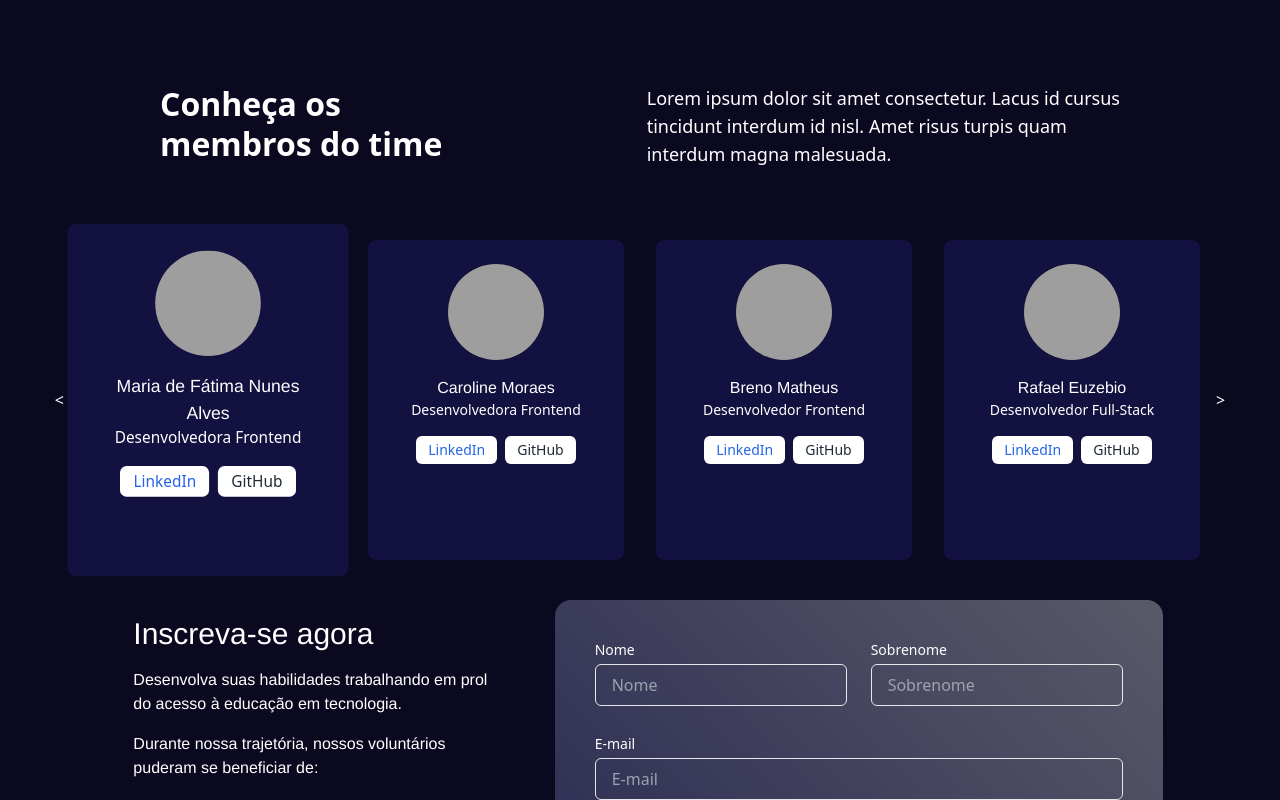
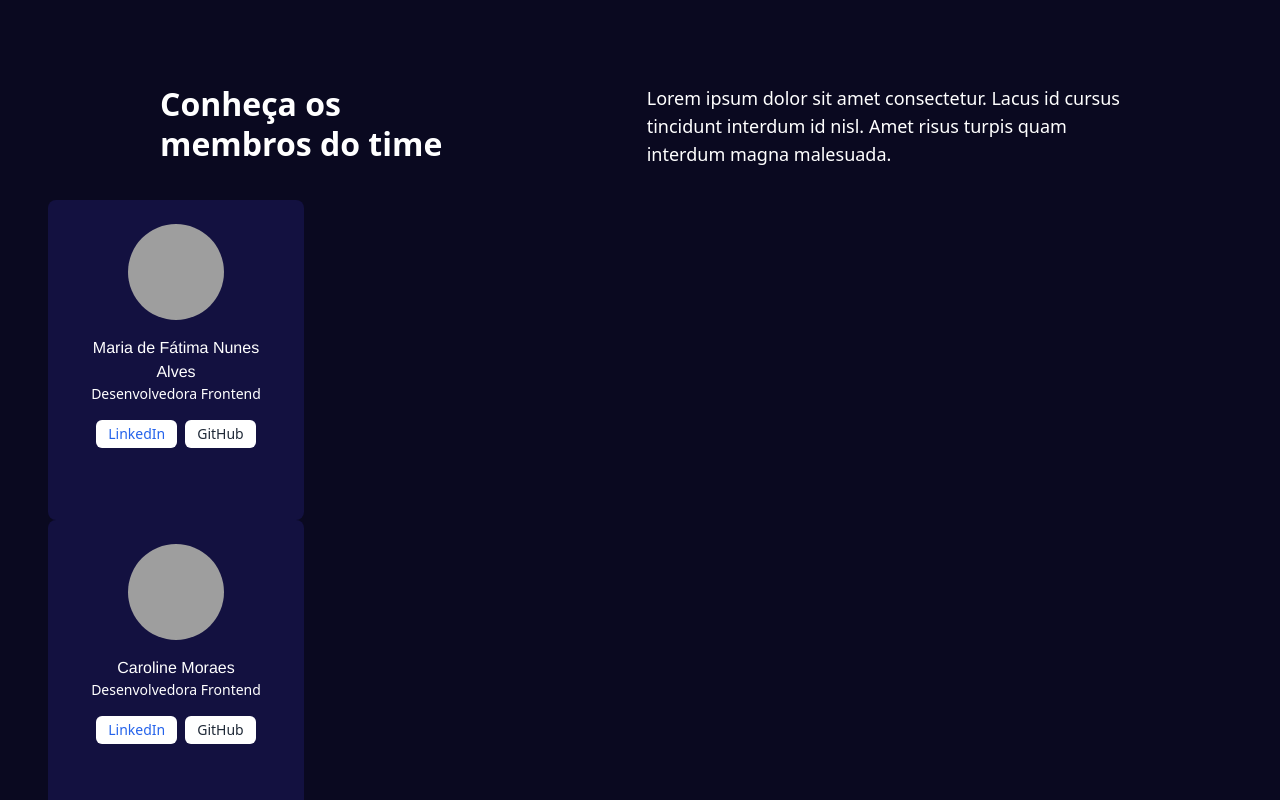
Before and after one commit to Projeto-FrontEnd-Fusion/vingadores-portifolio-colaborativo_, a React (Vite) app: page / in a window 1280 px wide. Shown: the part 678-1478 px from the top of the page. Built offline with nearby package versions, Linux system fonts and the light colour scheme; grey boxes are pictures that could not be loaded.

Commit message:
Remove lógica antiga do componente Carousel e ajusta MemberCard

```diff
--- a/src/App.tsx
+++ b/src/App.tsx
@@ -1,12 +1,11 @@
+import { QueryClient, QueryClientProvider } from '@tanstack/react-query';
 import "./App.css";
 import FormDescription from "./components/FormDescription/FormDescription";
-import Navbar from "./components/Navbar/Navbar";
-import SectionPresentation from "./components/SectionPresentation/SectionPresentation";
 import Forms from "./components/Forms/Forms";
 import MemberCard from './components/MemberCard/MemberCard';
 import MembersDescription from "./components/MembersDescription/MembersDescription";
-import Carousel from "./components/Carousel/Carousel";
-import { QueryClient, QueryClientProvider } from '@tanstack/react-query';
+import Navbar from "./components/Navbar/Navbar";
+import SectionPresentation from "./components/SectionPresentation/SectionPresentation";
 
 const members = [
   {
@@ -51,7 +50,7 @@ const members = [
 
 function App() {
   const queryClient = new QueryClient();
-  const totalCards = members.length;
+
 
   return (
     <QueryClientProvider client={queryClient}>
@@ -64,7 +63,7 @@ function App() {
           <SectionPresentation />
           <section className="">
             <MembersDescription />
-            <Carousel>
+
             {members.map((member) => (
               <MemberCard
                 key={member.name}
@@ -73,10 +72,10 @@ function App() {
                 role={member.role}
                 linkedin={member.linkedin}
                 github={member.github}
-                  totalCards={totalCards}
+
               />
             ))}
-            </Carousel>
+
           </section>
 
           <section className="w-full flex flex-col justify-center items-center gap-8 lg:flex-row lg:items-start">
--- a/src/components/Carousel/Carousel.tsx
+++ /dev/null
@@ -1,42 +0,0 @@
-import React, { useEffect, useState, ReactNode } from "react";
-
-type CarouselProps = {
-  children: []
-};
-
-const Carousel = ({ children }) => {
-  const items = React.Children.toArray(children)
-  const totalItems = React.Children.count(children)
-  const [currentIndex, setCurrentIndex] = useState(0);
-
-  const changeCard = (direction: number): void => {
-    setCurrentIndex((prevIndex) => {
-      const newIndex = prevIndex + direction
-      if (newIndex < 0) {
-        return totalItems - 1
-      }
-      if (newIndex >= totalItems) {
-        return 0
-      }
-      return newIndex
-    })
-  }
-
-  return (
-    <div className="flex overflow-x-hidden justify-center h-fit py-10">
-      <button onClick={() => { changeCard(-1) }} className={`relative z-[1] text-white`}>&lt;</button>
-      <div className="flex transition-transform duration-500">
-        {items.map((item, index) => {
-          return (
-            <div key={index} className={`relative ${index === currentIndex ? 'flex [&>div]:scale-110' : ''}`}>
-              {item}
-            </div>
-          );
-        })}
-      </div>
-      <button onClick={() => { changeCard(1) }} className={`relative text-white z-[1]`}>&gt;</button>
-    </div>
-  );
-};
-
-export default Carousel;
--- a/src/components/MemberCard/MemberCard.tsx
+++ b/src/components/MemberCard/MemberCard.tsx
@@ -2,9 +2,9 @@ interface MemberCardProps {
   photo: string;
   name: string;
   role: string;
-  linkedin: string;
-  github: string;
-  totalCards: number;
+  linkedin?: string;
+  github?: string;
+
 }
 
 const MemberCard = ({
@@ -19,6 +19,7 @@ const MemberCard = ({
       <img
         src={photo || "https://github.com/membro"}
         className="w-24 h-24 rounded-full mx-auto mb-4 object-cover transition-all duration-300 ease-in-out transform hover:scale-110"
+        alt={`Foto de ${name}`}
       />
       <div className="flex flex-col items-center justify-center w-full">
         <span className="font-fusion text-bold text-white text-center">{name}</span>
```
Lines whose indentation alone changed are shown as unchanged.
